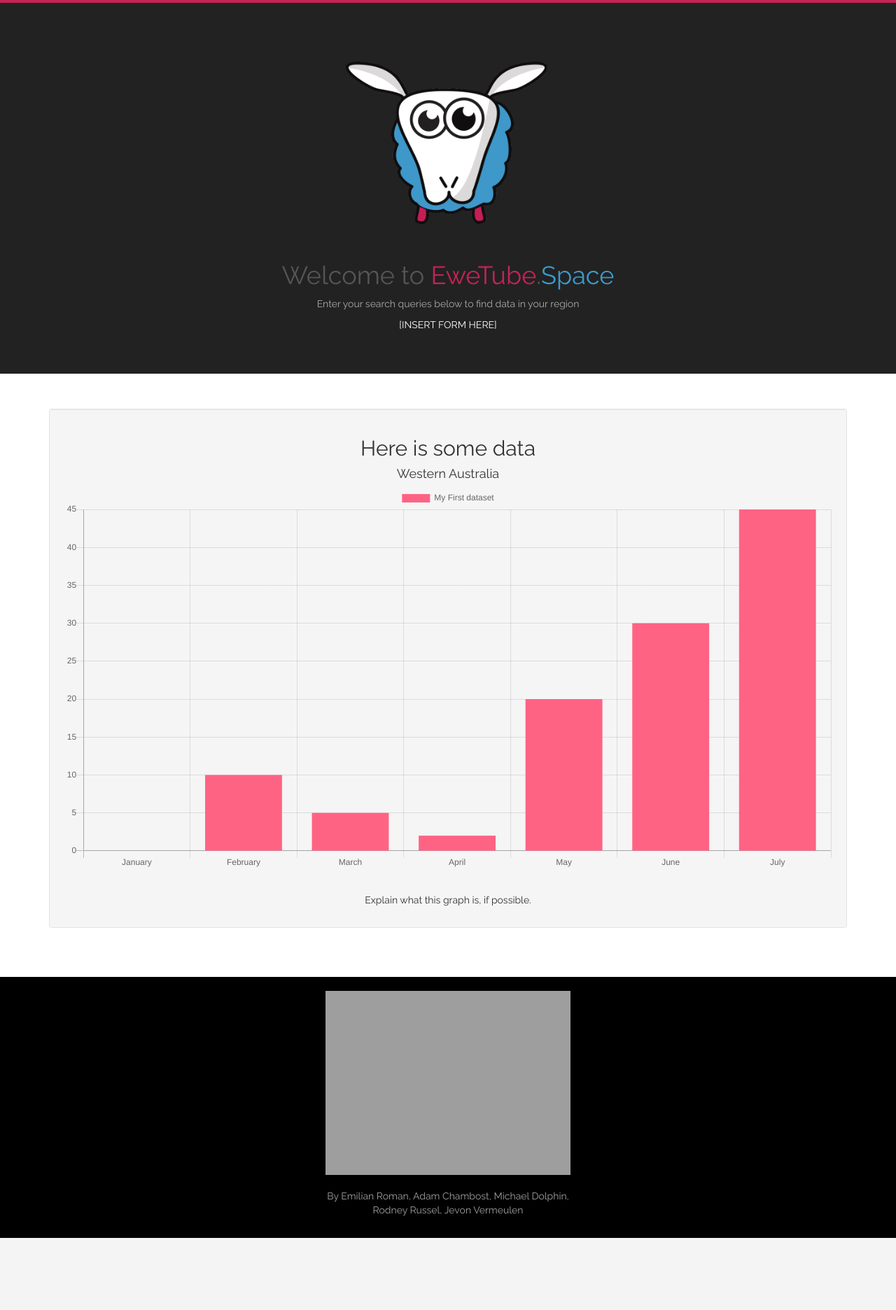
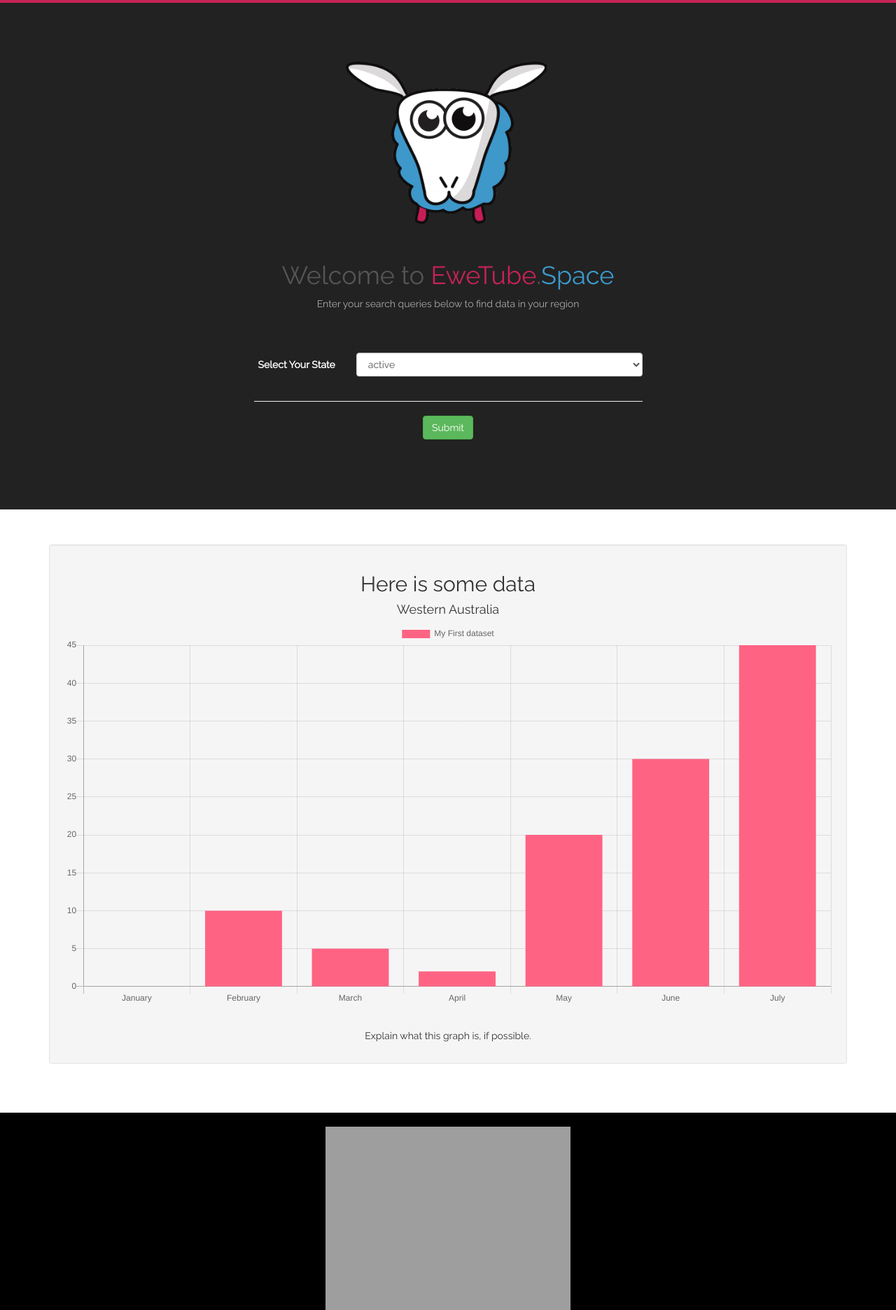
Before and after one commit to MirisWisdom/ewetube, a PHP site: page / in a window 1280 px wide. Shown: the top 1872 px of the page at 70% size. Before the commit the page ends 1769 px from the top, so only its background shows below. Run offline with PHP 8.4, Linux system fonts and the light colour scheme; tables that the repository leaves empty hold one stand-in row (values such as "Sample post"); data that the repository does not hold is empty; some libraries are stand-ins or nearby versions; grey boxes are pictures that could not be loaded.

Commit message:
Added form to index - added bom data to data.php - added new icon for NT search

```diff
--- a/config/dbconfig.php
+++ b/config/dbconfig.php
@@ -5,11 +5,11 @@ ini_set('display_errors', 'On');
 date_default_timezone_set('Australia/Perth');
 
 /* Database */
-define('DB_NAME',     'db_ewetube');
-define('DB_USERNAME', 'root');
-define('DB_PASSWORD', 'root');
-define('DB_HOST',     'localhost');
-define('DB_CHARSET',  'utf8');
+define( 'DB_NAME',     'db_ewetube' );
+define( 'DB_USERNAME', 'usr_ewetube' );
+define( 'DB_PASSWORD', 'CqdpcnlafNUPbukU' );
+define( 'DB_HOST',     'localhost' );
+define( 'DB_CHARSET',  'utf8' );
 
 $db_DB_HOST     = DB_HOST;
 $db_DB_NAME     = DB_NAME;
--- a/index.php
+++ b/index.php
@@ -1,5 +1,6 @@
 <?php
 require_once('components/head.php');
+require_once('config/dbconfig.php');
 ?>
 	<div class="container-fluid rgba-white-0 padding-50" style="background: #222">
 		<div class="container">
@@ -8,7 +9,103 @@ require_once('components/head.php');
 				<h1 style="color: #555">Welcome to <span class="rgba-primary-0">EweTube</span>.<span style="color: #3B9ACB">Space</span></h1>
 				<p style="color: #AAA">Enter your search queries below to find data in your region</p>
 				<!-- <a href="/search" class="btn btn-primary">Get Started Now!</a> -->
-				<p>[INSERT FORM HERE]</p>
+
+
+
+
+
+
+
+
+
+
+<div class="row text-center padding-50">
+	<div class="col-md-6 col-md-offset-3">
+		<form action="data.php" class="form-horizontal" method="GET">
+			<div class="row">
+				<div class="col-md-12">
+					<div class="form-group row">
+						<label class="control-label text-right col-md-3">Select Your State</label>
+						<div class="col-md-9">
+							<select name="state" class="form-control custom-select">
+<?php
+$stmt_d_state = $db->prepare('
+   SELECT DISTINCT
+        meat_state
+    FROM
+        meat_produced
+    ORDER BY
+        meat_state
+    ASC
+');
+
+$stmt_d_state -> execute();
+
+$d_stateArray = array();
+$d_stateArray[0] = '- Select a State -';
+while($d_state = $stmt_d_state -> fetch(PDO::FETCH_COLUMN))
+{
+    $d_stateArray[$d_state] = $d_state;
+
+    if($d_state == 'Western Australia'){
+      $d_state_abbr = 'wa';
+    } else if($d_state == 'New South Whales'){
+      $d_state_abbr = 'nsw';
+    } else if($d_state == 'Queensland'){
+      $d_state_abbr = 'qld';
+    } else if($d_state == 'Victoria'){
+      $d_state_abbr = 'vic';
+    } else if($d_state == 'South Australia'){
+      $d_state_abbr = 'sa';
+    } else if($d_state == 'Northern Territory'){
+      $d_state_abbr = 'nt';
+    } else if($d_state == 'Tasmania'){
+      $d_state_abbr = 'tas';
+    } else if($d_state == 'Australian Capital Territory'){
+      $d_state_abbr = 'act';
+    }
+
+    echo '<option value="'.$d_state_abbr.'" >'. $d_state .'</option>';
+
+}
+?>
+							</select>
+						</div>
+					</div>
+				</div>
+
+			</div>
+		<hr>
+
+		<div class="row">
+			<div class="col-md-12">
+				<div class="row">
+					<div class="col-md-offset-3 col-md-6">
+					  <button type="submit" class="btn btn-success">Submit</button>
+					</div>
+				</div>
+			</div>
+		</div>
+
+		</form>
+	</div>
+</div>
+
+
+
+
+
+
+
+
+
+
+
+
+
+
+
+
 			</div>
 		</div>
 	</div>
```
Also changed, not shown: data.php (+108 -23 lines), assets/img/._icon-2.png (added), assets/img/icon-2.png (added).
